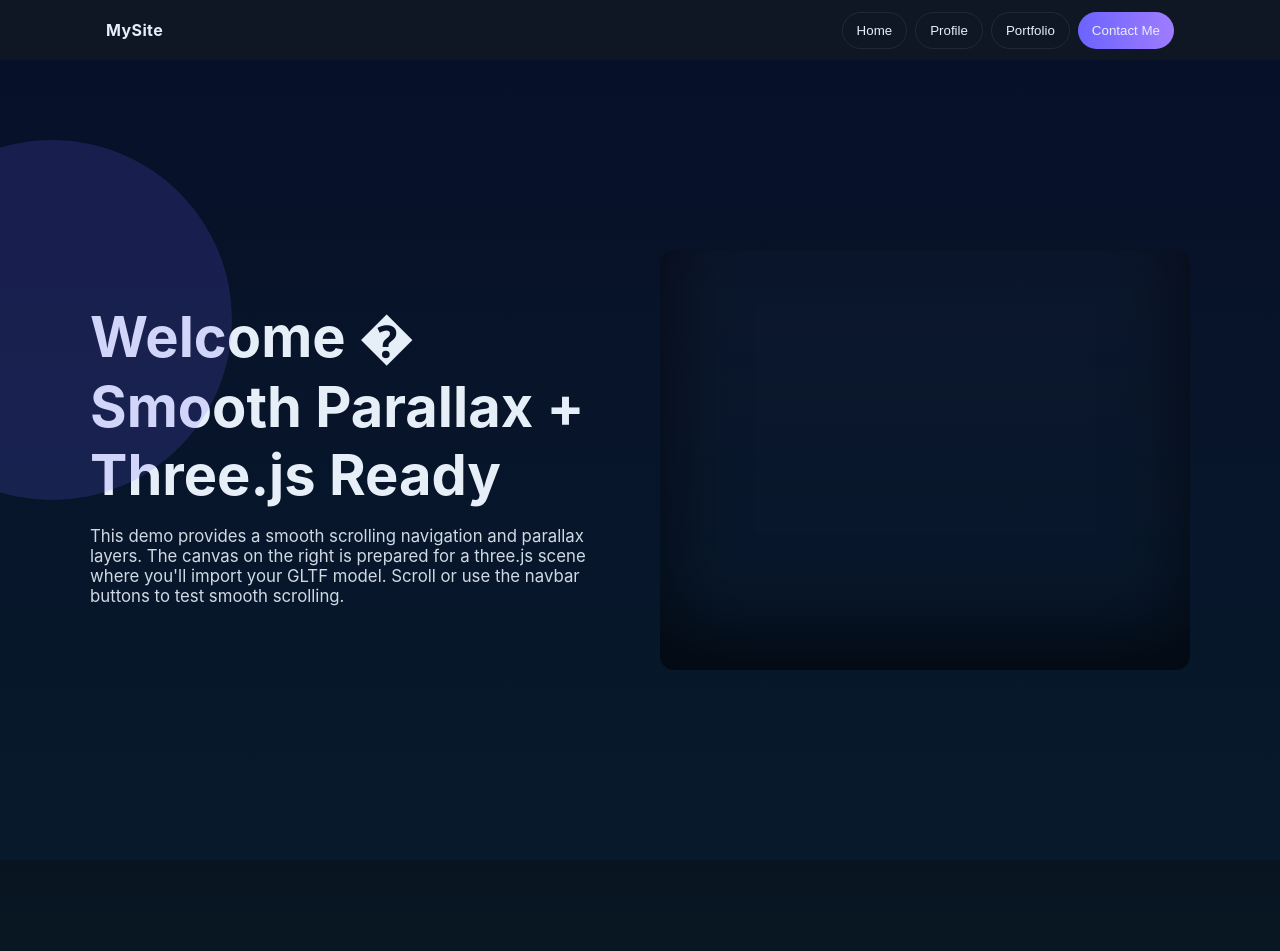
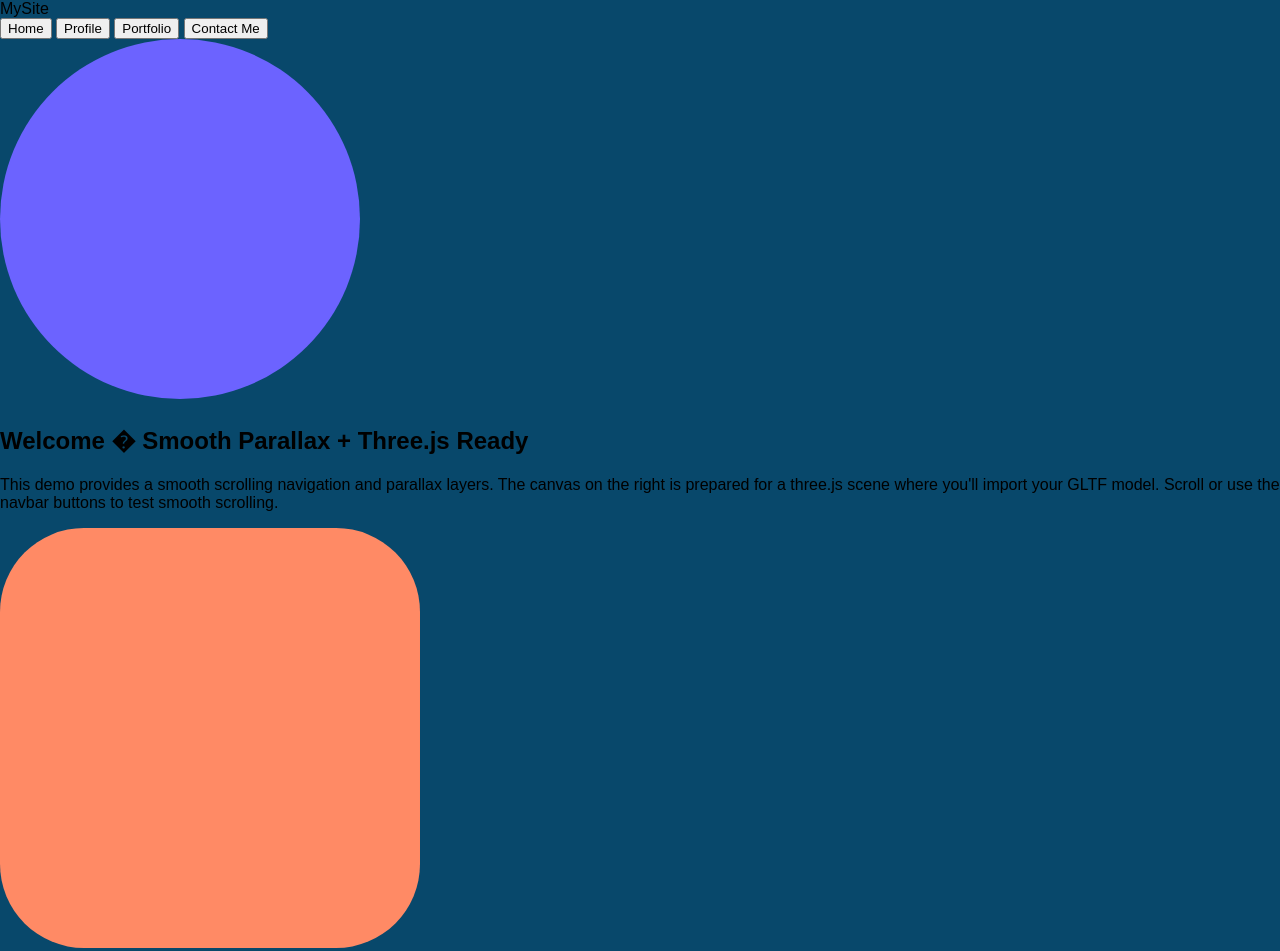
Before and after one commit to renz93/test3d2, a plain HTML site: page index.html in a window 1280 px wide. Shown: the top 951 px of the page. Drawn offline with nearby package versions, Linux system fonts and the light colour scheme.

Commit message:
Update style.css

```diff
--- a/style.css
+++ b/style.css
@@ -1,54 +1,19 @@
- :root{
-   --nav-height:60px;
-   --accent:#6c63ff;
-   --bg:#0f1724;
-   --fg:#e6eef8;
- }
- *{box-sizing:border-box}
- html,body{height:100%;margin:0;font-family:Inter, system-ui, -apple-system, 'Segoe UI', Roboto, 'Helvetica Neue', Arial;background:var(--bg);color:var(--fg);scroll-behavior:smooth}
+body {
+  margin: 0;
+  font-family: "Montserrat", sans-serif;
+  background-color: #08486B;
+}
 
-/* top navigation */
-.nav{position:fixed;inset:0 0 auto 0;height:var(--nav-height);display:flex;align-items:center;justify-content:center;backdrop-filter:blur(6px);z-index:40}
-.nav .bar{width:100%;max-width:1100px;display:flex;gap:12px;padding:10px 16px;align-items:center}
-.logo{font-weight:700;letter-spacing:0.4px}
-.nav-buttons{margin-left:auto;display:flex;gap:8px}
-.btn{background:transparent;border:1px solid rgba(255,255,255,0.08);padding:10px 14px;border-radius:999px;color:var(--fg);cursor:pointer;transition:all .2s}
-.btn:hover{transform:translateY(-3px);box-shadow:0 6px 18px rgba(0,0,0,0.6)}
-.btn.primary{background:linear-gradient(90deg,var(--accent),#9f7cff);border:none}
+header {
+  margin-top: 3em;
+  text-align: center;
+  color: white;
+}
 
-main{margin-top:var(--nav-height)}
-
-/* sections */
-section{min-height:100vh;display:grid;place-items:center;padding:64px 20px;position:relative;overflow:hidden}
-.section-inner{max-width:1100px;width:100%;display:flex;gap:40px;align-items:center}
-.content{flex:1}
-h1{font-size:clamp(28px,6vw,56px);margin:0 0 12px}
-p.lead{font-size:1.05rem;opacity:0.9;max-width:48ch}
-
-/* parallax layers */
-.parallax-layer{position:absolute;inset:0;pointer-events:none}
-.parallax-layer .shape{position:absolute;will-change:transform;opacity:0.18}
-
-/* different background visuals for sections */
-#home{background:linear-gradient(180deg,#071029 0%, #071a2b 100%)}
-#profile{background:linear-gradient(180deg,#081521 0%, #0b2432 100%)}
-#portfolio{background:linear-gradient(180deg,#08111c 0%, #0c1a2a 100%)}
-#contact{background:linear-gradient(180deg,#041018 0%, #002029 100%)}
-
-/* canvas area for three.js */
-.three-wrap{flex:1;min-height:420px;border-radius:14px;overflow:hidden;background:linear-gradient(180deg,rgba(255,255,255,0.02),transparent);box-shadow:inset 0 -40px 80px rgba(0,0,0,0.6)}
-canvas#three-canvas{display:block;width:100%;height:100%;}
-
-/* simple responsive layout */
-@media (max-width:900px){.section-inner{flex-direction:column-reverse}.nav .bar{padding:8px}.logo{font-size:14px}}
-
-/*three dimension gigi balang
-#container3D{
-position:fixed;
-inset: 0;
-z-index: 100;
-pointer-events: none;
-}*/
+header h1 {
+  font-size: 2em;
+  font-weight: 900;
+}
 
 #container3D canvas {
   width: 100vw !important;
```
